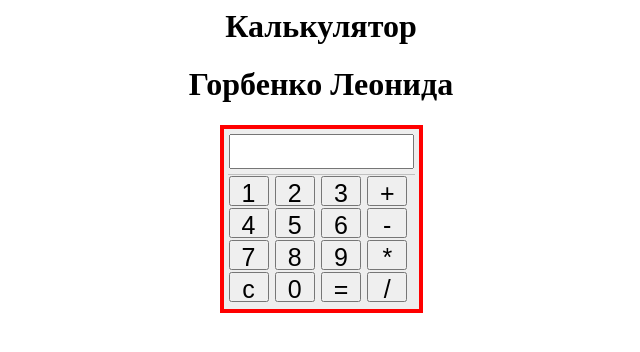
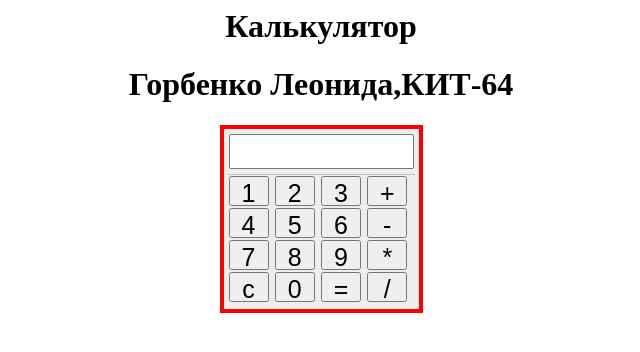
Before and after one commit to PrepareEbalo/Calculator, a plain HTML site: page РГЗ/index.html in a window 1280 px wide. Shown: the whole page, without its empty margins (319-959 px from the left). Drawn offline with Linux system fonts and the light colour scheme.

Commit message:
Added group next to the name

```diff
--- a/РГЗ/index.html
+++ b/РГЗ/index.html
@@ -7,7 +7,7 @@
 </head>
 <body>
 <h1>Калькулятор</h1>
-<p><h1>Горбенко Леонида </h1></p>
+<p><h1>Горбенко Леонида,КИТ-64 </h1></p>
 <form name="calc" id="calculator">
 	<table>
 	<tr>
```
